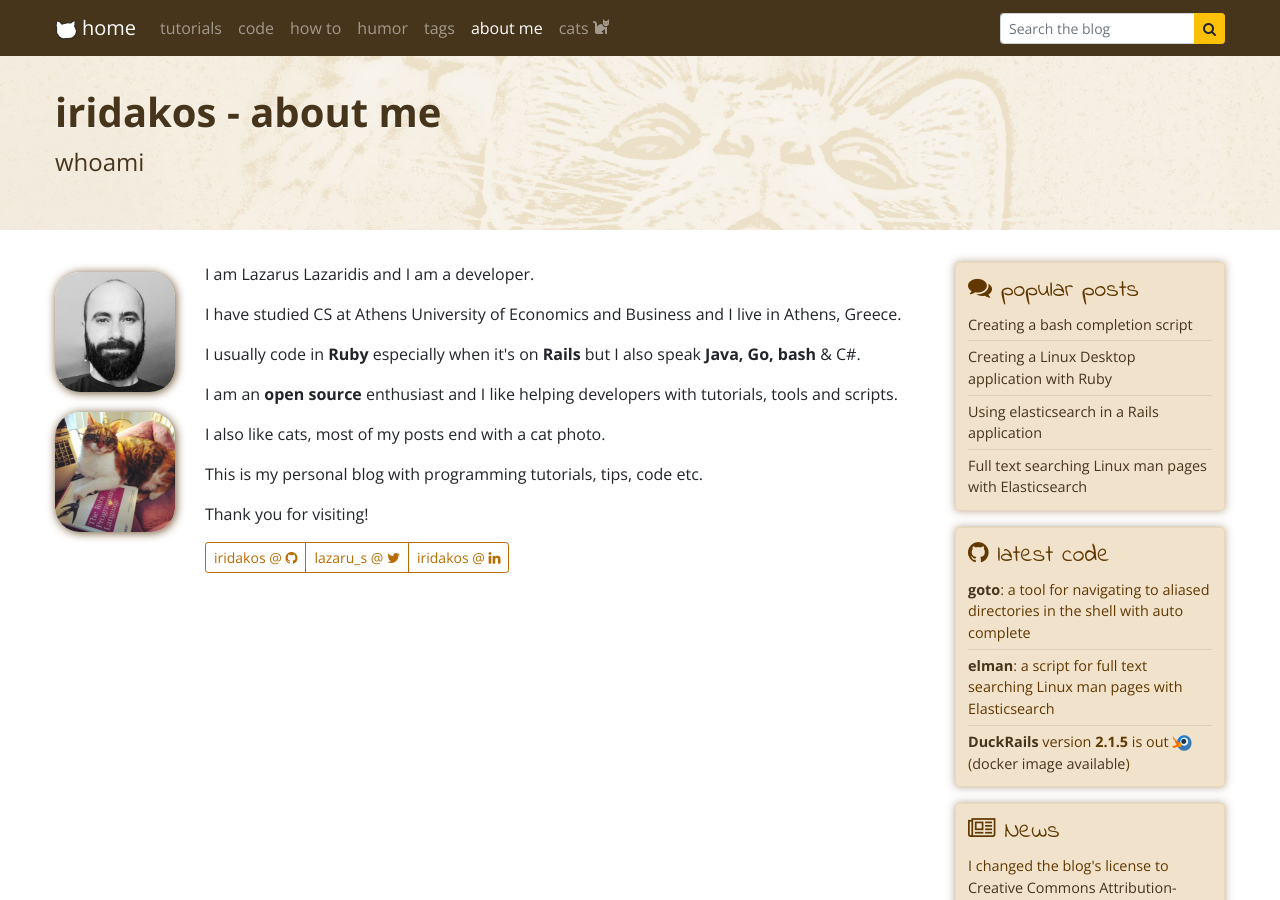
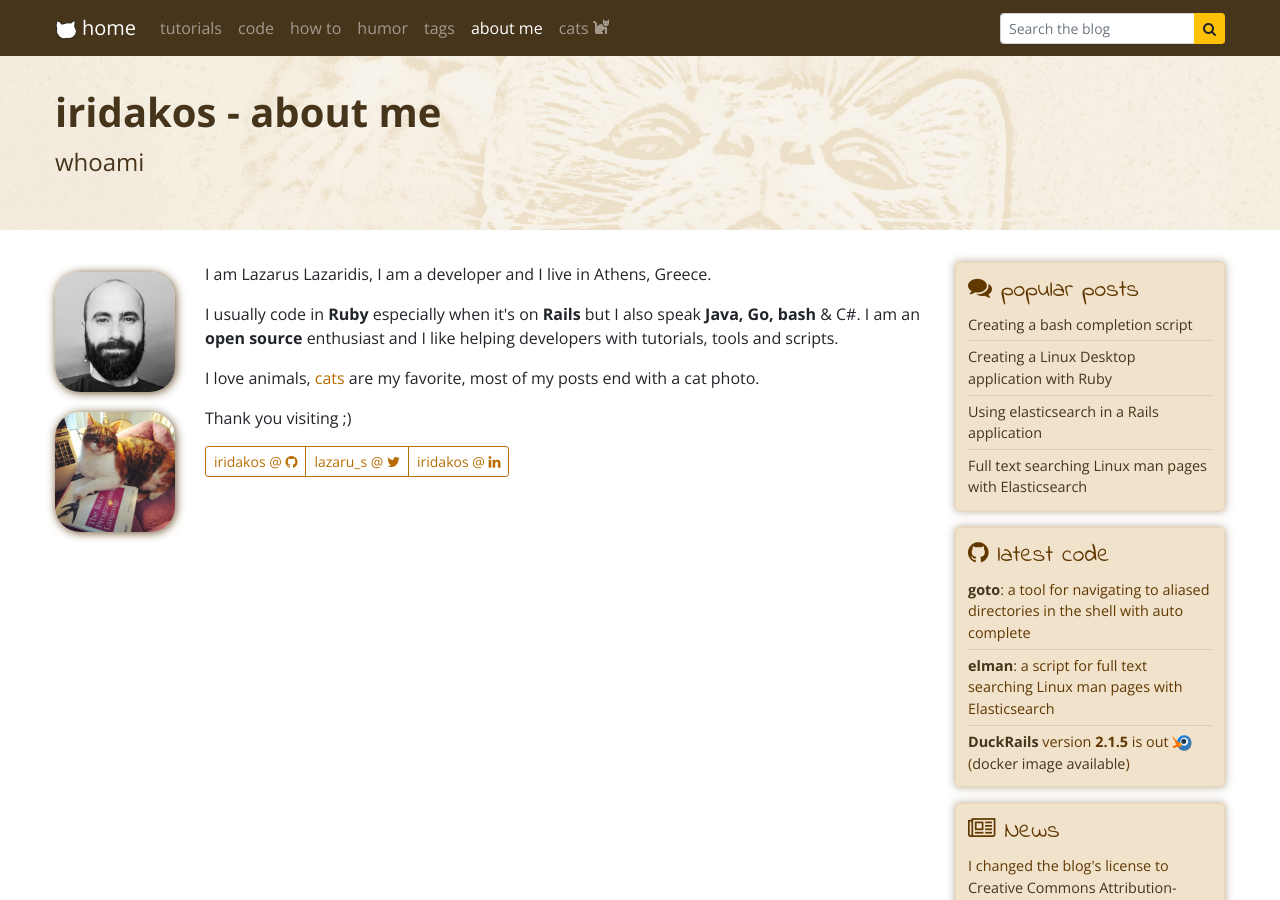
Before and after one commit to iridakos/iridakos.github.io, a Jekyll site: the page built from _pages/10-about.html, in a window 1280 px wide and 900 px high. Built offline with Jekyll 4.4.1, drawn with Linux system fonts in a browser that asks for light colours; nearby versions of some CDN libraries; comment, search, counter and statistics services are not loaded.

Commit message:
Update 10-about.html

```diff
--- a/_pages/10-about.html
+++ b/_pages/10-about.html
@@ -23,21 +23,15 @@
 
   <div class="col">
     <p>
-      I am Lazarus Lazaridis and I am a developer.
-    </p>
-    <p>
-      I have studied CS at Athens University of Economics and Business and I live in Athens, Greece.
+      I am Lazarus Lazaridis, I am a developer and I live in Athens, Greece.
     </p>
 
-    <p>I usually code in <strong>Ruby</strong> especially when it's on <strong>Rails</strong> but I also speak <strong>Java, Go, bash</strong> &amp; C#.</p>
+    <p>I usually code in <strong>Ruby</strong> especially when it's on <strong>Rails</strong> but I also speak <strong>Java, Go, bash</strong> &amp; C#.
+       I am an <strong>open source</strong> enthusiast and I like helping developers with tutorials, tools and scripts.</p>
 
-    <p>I am an <strong>open source</strong> enthusiast and I like helping developers with tutorials, tools and scripts.</p>
+    <p>I love animals, <a href="https://iridakos.com/cat-photos">cats</a> are my favorite, most of my posts end with a cat photo.</p>
 
-    <p>I also like cats, most of my posts end with a cat photo.</p>
-
-    <p>This is my personal blog with programming tutorials, tips, code etc.</p>
-
-    <p>Thank you for visiting!</p>
+    <p>Thank you visiting ;)</p>
 
     <div class="btn-group btn-group-sm">
       <a class="btn btn-outline-primary ga-event-link" data-event-category="About links" data-event-action="click" data-event-label="GitHub" href="https://www.github.com/iridakos/">iridakos @ <i class="fa fa-github" aria-hidden="true"></i></a>
```
